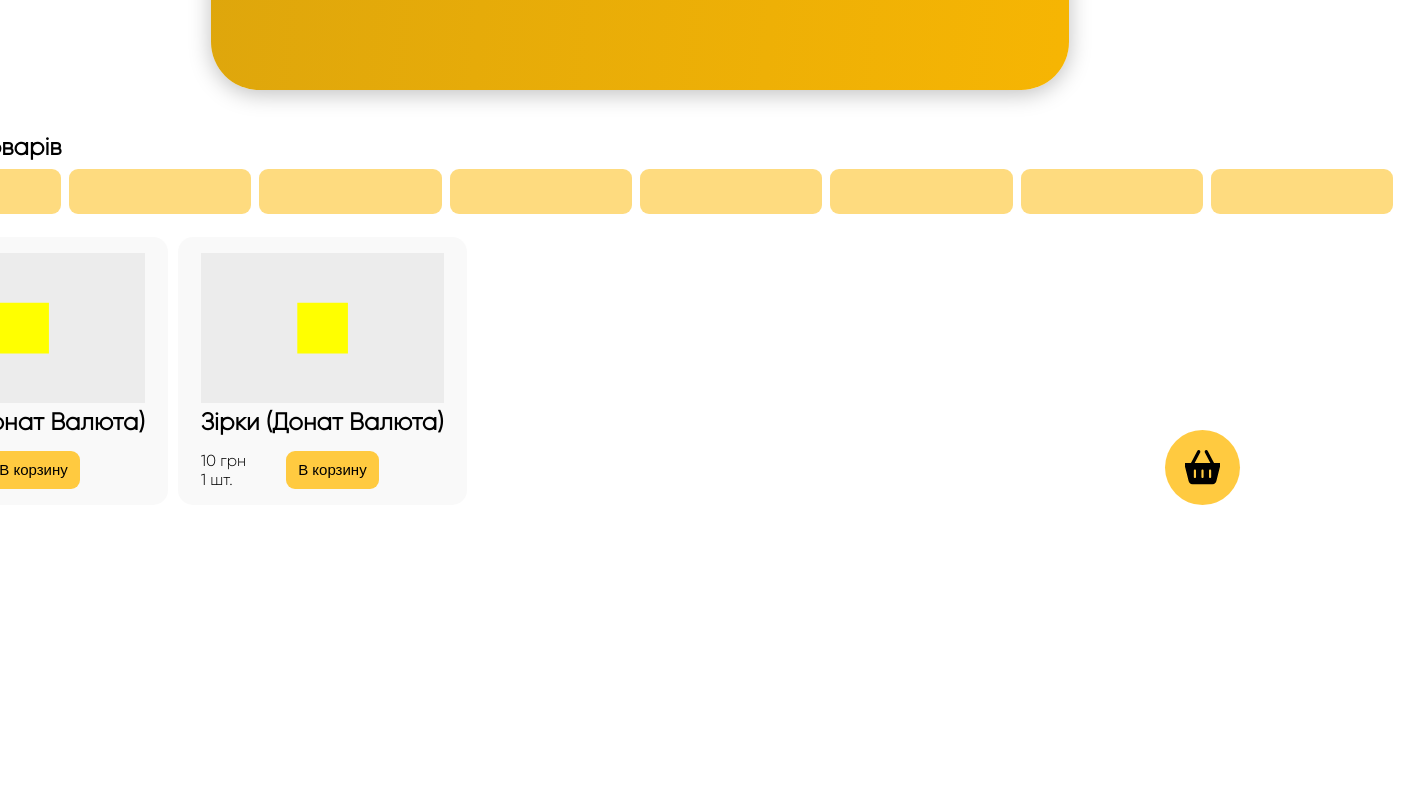
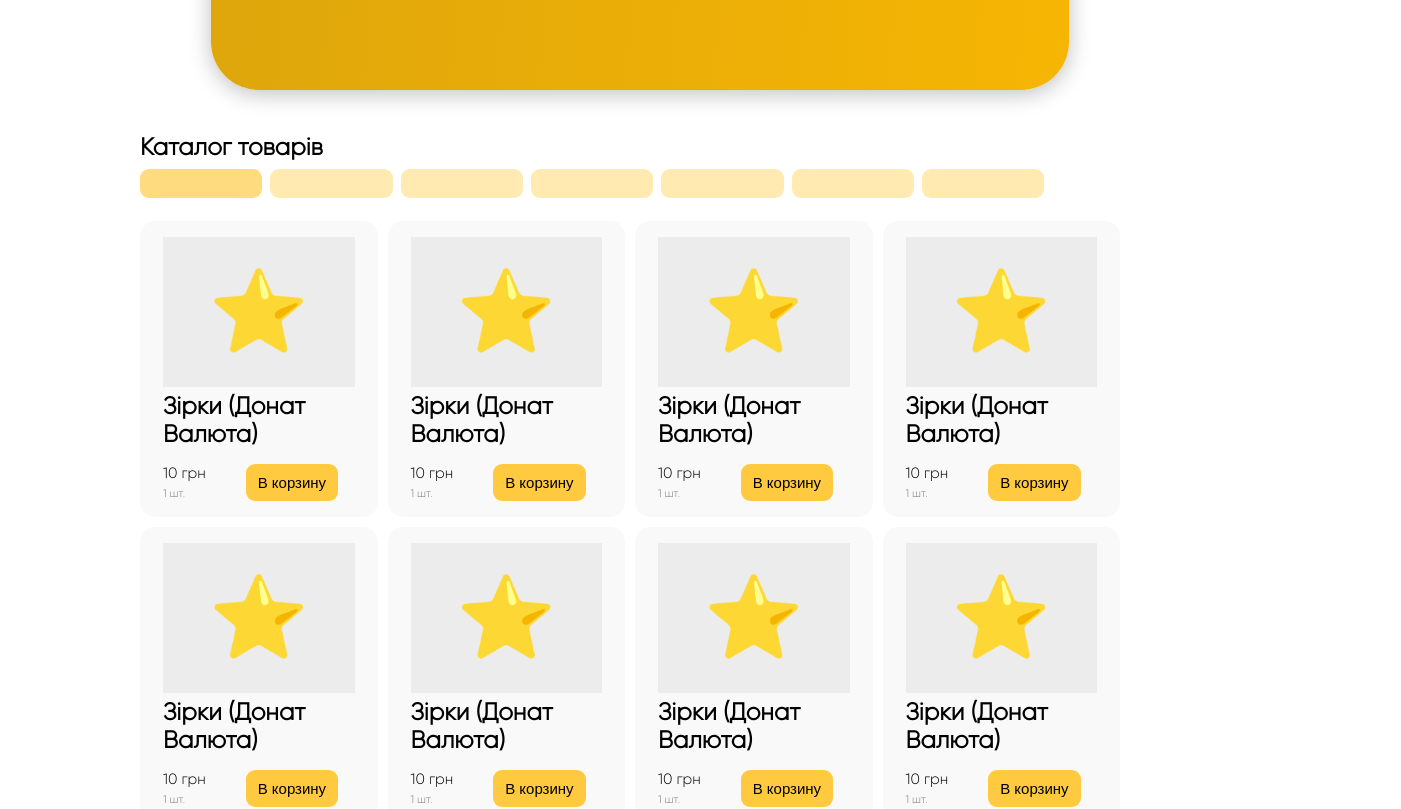
Before and after one commit to nikitakuvsh/netherday_frontend, a React (Create React App) app: page / in a window 1280 px wide. Shown: the part 360-1169 px from the top of the page, 1401 px wide, since content can reach past the window. Before the commit the page ends 865 px from the top, so only its background shows below. Built offline with nearby package versions, Linux system fonts and the light colour scheme.

Commit message:
fix styles

```diff
--- a/src/components/Cart/Cart.css
+++ b/src/components/Cart/Cart.css
@@ -5,7 +5,7 @@
 .cart-button {
     position: absolute;
     right: 40px;
-    bottom: 0px;
+    bottom: 46px;
     border-radius: 50%;
     background: rgba(255, 202, 64, 1);
     border: none;
@@ -30,13 +30,13 @@
 .count-products {
     position: absolute;
     top: -5px;
-    right: -5px;
-    background-color: red;
+    right: -2px;
+    background-color: rgb(158, 108, 14);
     color: white;
     font-size: 12px;
     font-weight: bold;
-    width: 20px;
-    height: 20px;
+    width: 25px;
+    height: 25px;
     border-radius: 50%;
     display: flex;
     align-items: center;
--- a/src/components/CartModal/CartModal.css
+++ b/src/components/CartModal/CartModal.css
@@ -61,6 +61,10 @@
     justify-content: space-between;
     align-items: center;
     margin-bottom: 23px;
+}
+
+.cart__list-icon {
+    font-size: 30px;
 }
 
 .cart--left {
--- a/src/components/CartModal/CartModal.jsx
+++ b/src/components/CartModal/CartModal.jsx
@@ -36,7 +36,7 @@ export default function CartModal({ onClose }) {
                             {cartItems.map(item => (
                                 <div key={item.id} className='cart__list-item'>
                                     <div className='cart--left'>
-                                        <img className='cart__list-icon' src={item.image} alt='icon' />
+                                        {item.image ? <img className='cart__list-icon' src={item.image} alt='icon' /> : <span className='cart__list-icon'>⭐️</span>}
                                         <span className='cart__list-name'>{item.title} — {item.count} шт.</span>
                                     </div>
                                     <div className='cart--right'>
--- a/src/components/Footer/Footer.css
+++ b/src/components/Footer/Footer.css
@@ -0,0 +1,5 @@
+footer {
+    background: rgba(224, 167, 11, 1);
+    width: 100%;
+    height: 250px;
+}
--- a/src/components/Products/Products.css
+++ b/src/components/Products/Products.css
@@ -1,13 +1,17 @@
 .products__container {
     margin-top: 43px;
-    display:  flex;
+    display: flex;
     justify-content: center;
+    max-width: 1000px;
+    margin: 43px auto;
+    margin-bottom: 80px;
 }
 
 .products__list-item {
     border-radius: 15px;
     background: rgba(243, 243, 243, 0.5);
     min-height: 230px;
+    width: calc((100% - 50px) / 5);
     padding: 16px 23px;
     cursor: pointer;
     transition: all 0.25s ease-in-out;
@@ -17,6 +21,20 @@
     background: rgba(254, 184, 0, 0.5);
 }
 
+.products__list-item:hover .product__image-border {
+    background: rgba(255, 255, 255, 0.2);
+}
+
+.product__image {
+    width: 100%;
+    height: auto;
+    max-width: 53px;
+    display: flex;
+    justify-content: center;
+    align-items: center;
+    font-size: 80px;
+}
+
 .product__image-border {
     background: rgba(183, 183, 183, 0.2);
     display: flex;
@@ -24,6 +42,7 @@
     align-items: center;
     min-height: 150px;
     margin-bottom: 5px;
+    transition: all 0.25s ease-in-out;
 }
 
 .products__block-title {
@@ -36,7 +55,7 @@
     background: rgba(254, 184, 0, 0.3);
     border: none;
     border-radius: 9px;
-    padding: 15px 60px;
+    padding: 10px 55px;
     margin-right: 8px;
     margin-bottom: 23px;
     transition: all 0.2s ease-in-out;
@@ -62,6 +81,13 @@
 
 .product__price {
     display: block;
+    color: rgba(0, 0, 0, 1);
+    font-size: 15px;
+}
+
+.product__count {
+    color: rgba(0, 0, 0, 0.5);
+    font-size: 11px;
 }
 
 .product__title {
@@ -85,5 +111,17 @@
 
 .products__list {
     display: flex;
+    flex-wrap: wrap;
     gap: 10px;
 }
+
+
+@media (max-width: 1367px){
+    .products__category {
+        padding: 7px 30px;
+    }
+
+    .products__list-item {
+        width: calc((100% - 50px) / 4);
+    }
+}
--- a/src/components/Products/Products.jsx
+++ b/src/components/Products/Products.jsx
@@ -1,5 +1,5 @@
 import './Products.css';
-import productImageDefault from '../../images/icons/product-image-default.svg';
+// import testImage from '../../images/pictures/main-banner-image.svg';
 
 const sampleProducts = [
     {
@@ -7,14 +7,61 @@ const sampleProducts = [
         title: 'Зiрки (Донат Валюта)',
         price: 10,
         count: 1,
-        image: productImageDefault,
+        // image: testImage,
     },
     {
         id: 2,
         title: 'Зiрки (Донат Валюта)',
         price: 10,
         count: 1,
-        image: productImageDefault,
+    },
+    {
+        id: 3,
+        title: 'Зiрки (Донат Валюта)',
+        price: 10,
+        count: 1,
+    },
+    {
+        id: 4,
+        title: 'Зiрки (Донат Валюта)',
+        price: 10,
+        count: 1,
+    },
+    {
+        id: 5,
+        title: 'Зiрки (Донат Валюта)',
+        price: 10,
+        count: 1,
+    },
+    {
+        id: 6,
+        title: 'Зiрки (Донат Валюта)',
+        price: 10,
+        count: 1,
+    },
+    {
+        id: 7,
+        title: 'Зiрки (Донат Валюта)',
+        price: 10,
+        count: 1,
+    },
+    {
+        id: 8,
+        title: 'Зiрки (Донат Валюта)',
+        price: 10,
+        count: 1,
+    },
+    {
+        id: 9,
+        title: 'Зiрки (Донат Валюта)',
+        price: 10,
+        count: 1,
+    },
+    {
+        id: 10,
+        title: 'Зiрки (Донат Валюта)',
+        price: 10,
+        count: 1,
     },
 ];
 
@@ -39,19 +86,19 @@ export default function Products({ setCountNewProductsInCart }) {
                 <h2 className='products__block-title'>Каталог товарiв</h2>
                 <div className='product--inline'>
                     <button className='products__category category--active'>Категория</button>
-                    <button className='products__category category--active'>Категория</button>
-                    <button className='products__category category--active'>Категория</button>
-                    <button className='products__category category--active'>Категория</button>
-                    <button className='products__category category--active'>Категория</button>
-                    <button className='products__category category--active'>Категория</button>
-                    <button className='products__category category--active'>Категория</button>
-                    <button className='products__category category--active'>Категория</button>
+                    <button className='products__category'>Категория</button>
+                    <button className='products__category'>Категория</button>
+                    <button className='products__category'>Категория</button>
+                    <button className='products__category'>Категория</button>
+                    <button className='products__category'>Категория</button>
+                    <button className='products__category'>Категория</button>
+
                 </div>
                 <div className='products__list'>
                     {sampleProducts.map((product) => (
                         <div key={product.id} className='products__list-item'>
                             <div className='product__image-border'>
-                                <img className='product__image' src={product.image} alt='product' />
+                                {product.image ? <img className='product__image' src={product.image} alt='product' /> : <span className='product__image'>⭐️</span>}
                             </div>
                             <h2 className='product__title'>{product.title}</h2>
                             <div className='product--inline'>
--- a/src/main.css
+++ b/src/main.css
@@ -19,9 +19,3 @@ html, body {
 button {
     cursor: pointer;
 }
-
-.fixed-container {
-    display: flex;
-    flex-direction: column;
-    justify-content: center;
-}
```
Also changed, not shown: src/images/icons/product-image-default.svg.
